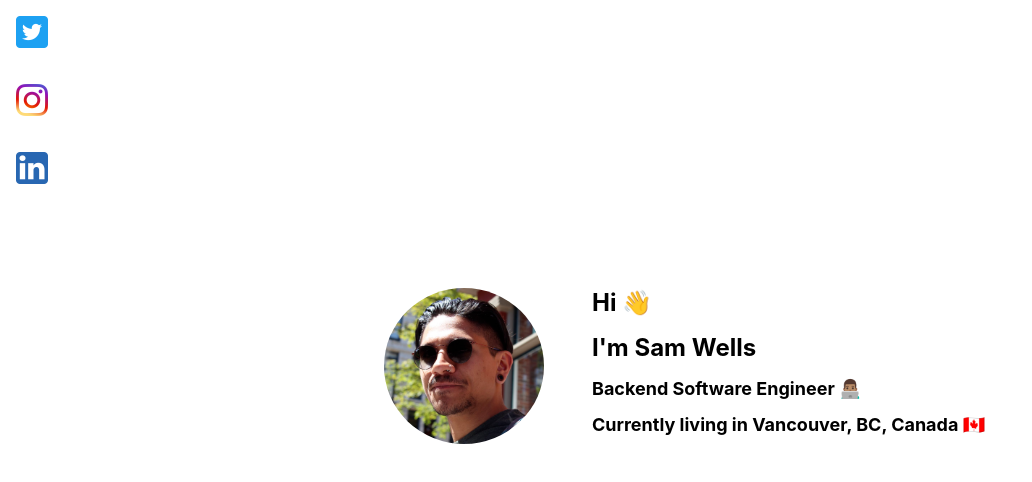
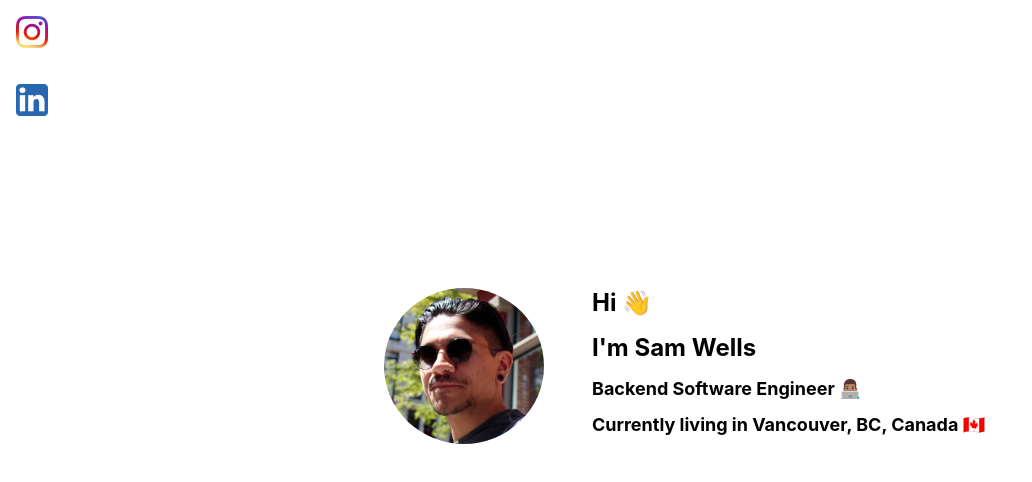
Before and after one commit to SW-418/sam-simple-site-react, a React (Create React App) app: page / in a window 1280 px wide. Shown: the top 482 px of the page, without its empty margins (0-1032 px from the left). Built offline with nearby package versions, Linux system fonts and the light colour scheme.

Commit message:
Remove references to Twitter

```diff
--- a/src/Components/SocialMedia/Buttons/TwitterFollowButton.js
+++ /dev/null
@@ -1,15 +0,0 @@
-import React from 'react';
-import TwitterIcon from '../../../Images/TwitterIcon.png';
-import './SocialMediaButtons.css';
-
-function TwitterFollowButton() {
-    return (
-        <div class="social-media-follow-btn">
-            <a href="https://twitter.com/_SamWells" target="_blank" rel="noopener noreferrer">
-                <img src={TwitterIcon} alt="Follow Sam Wells on Twitter" />
-            </a>
-        </div>
-    );
-}
-
-export default TwitterFollowButton;
--- a/src/Components/SocialMedia/SocialMediaDeck.js
+++ b/src/Components/SocialMedia/SocialMediaDeck.js
@@ -1,5 +1,4 @@
 import React from 'react';
-import TwitterFollowButton from './Buttons/TwitterFollowButton';
 import InstagramButton from './Buttons/InstagramButton';
 import LinkedInButton from './Buttons/LinkedInButton';
 import './SocialMediaDeck.css';
@@ -8,7 +7,6 @@ function SocialMediaDeck() {
 
   return (
     <div id="social-media-deck">
-        <TwitterFollowButton/>
         <InstagramButton/>
         <LinkedInButton/>
     </div>
```
Also changed, not shown: 1 other file (tests, documents, lock files or other folders).
